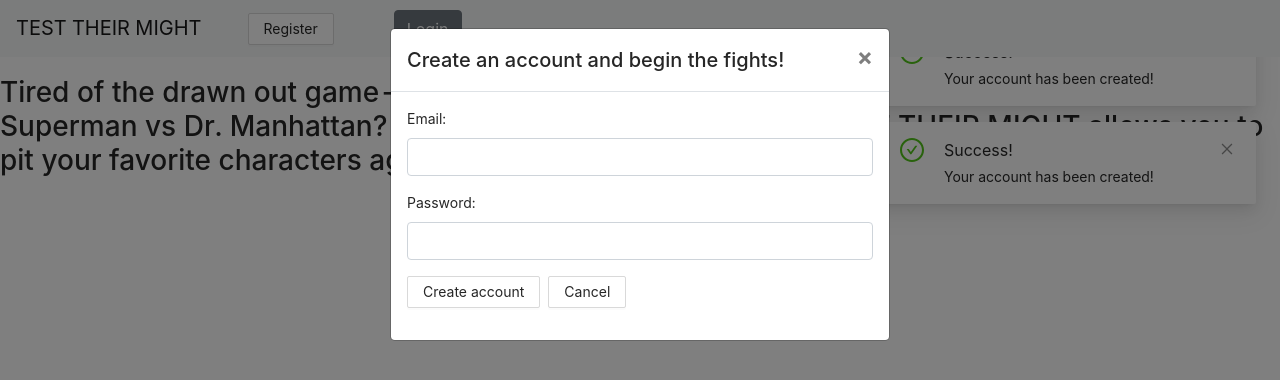
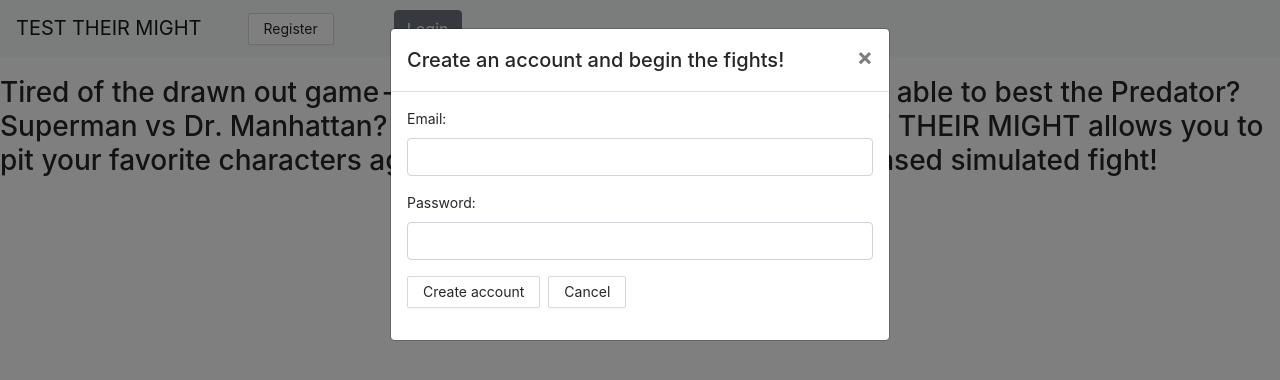
Before and after one commit to klballard/TestTheirMightClient, a React (Create React App) app: page / in a window 1280 px wide. Both pictures are taken after a click on the button "Register". Shown: the top 380 px of the page. Built offline with nearby package versions, Linux system fonts and the light colour scheme.

Commit message:
notification tinkering2

```diff
--- a/src/auth/Register.js
+++ b/src/auth/Register.js
@@ -26,7 +26,7 @@ function RegisterPlayer(props){
         ).then((data) => {
             props.updateToken(data.sessionToken);
             props.updateUserRole(data.user.isAdmin.toString());
-        }).then(notification({message: 'Success!', description:'Your account has been created!'}))
+        })
     };
 
     const openNotificationWithIcon = type => {
@@ -54,7 +54,7 @@ function RegisterPlayer(props){
                         </FormGroup>
                         <FormGroup>
                             <Space>
-                            <Button type='submit' onClick={toggle, openNotificationWithIcon('success')}>Create account</Button>{' '}
+                            <Button type='submit' onClick={() => openNotificationWithIcon('success'), toggle}>Create account</Button>{' '}
                             </Space>
                             <Button onClick={toggle}>Cancel</Button>
                         </FormGroup>
```
